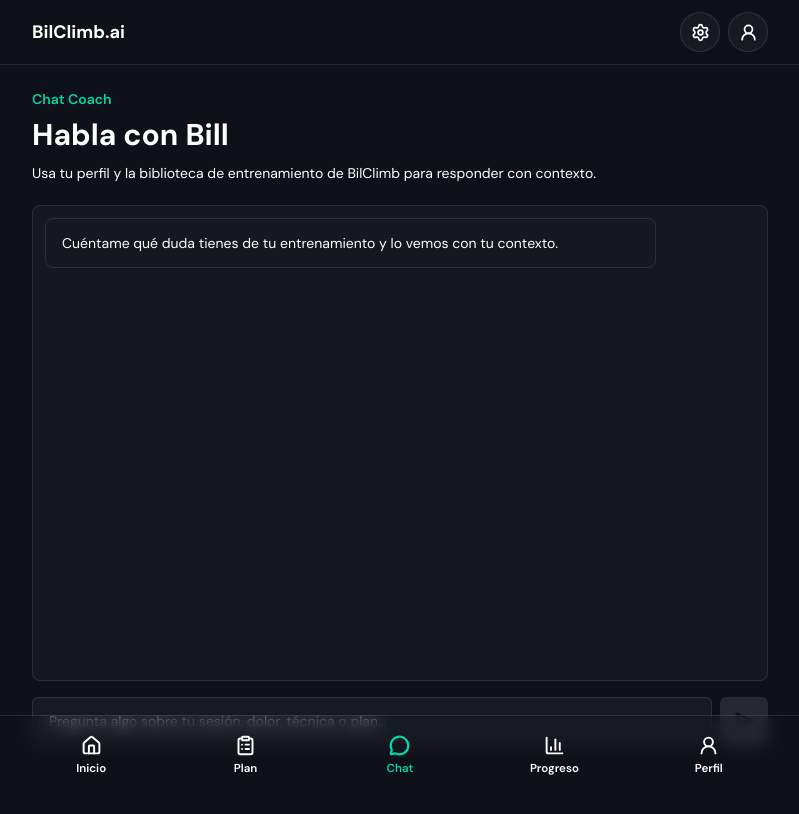
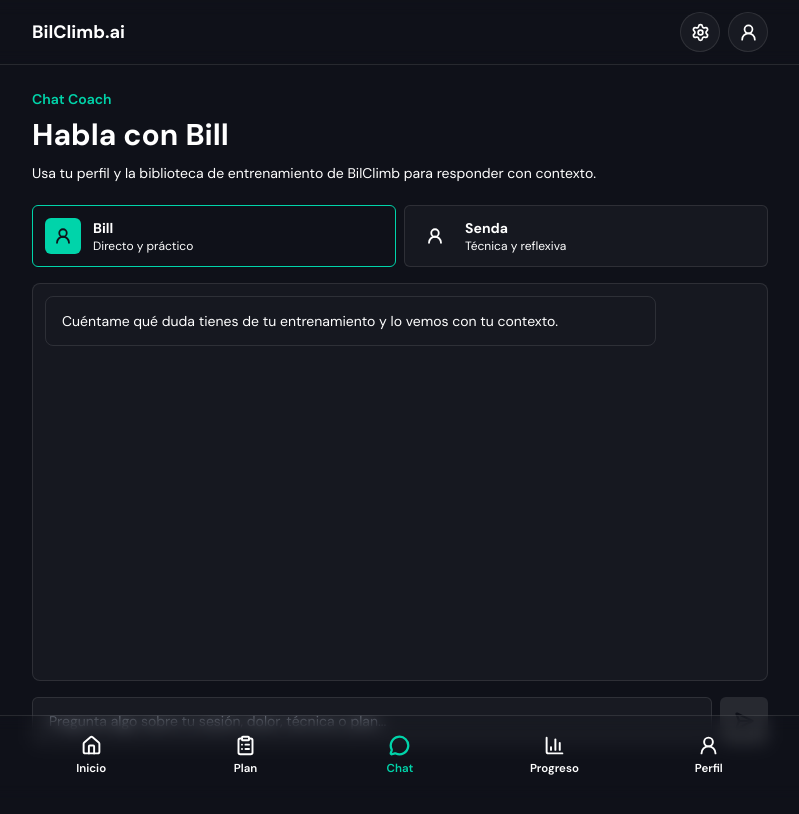
Before and after one commit to Giuliana-cyber/bliclimb, a Next.js app: page /chat in a window 1280 px wide. Shown: the top 814 px of the page, without its empty margins (240-1039 px from the left). Built offline with nearby package versions, Linux system fonts and the light colour scheme.

Commit message:
feat: enable coach character selection

```diff
--- a/app/api/chat/route.ts
+++ b/app/api/chat/route.ts
@@ -13,6 +13,7 @@
 type ChatRequestBody = {
   messages?: ChatMessage[];
   profile?: UserProfile | null;
+  character?: UserProfile['character'];
 };
 
 function isChatMessage(value: unknown): value is ChatMessage {
@@ -38,6 +39,8 @@
 
   const body = (await request.json()) as ChatRequestBody;
   const messages = Array.isArray(body.messages) ? body.messages.filter(isChatMessage) : [];
+  const character =
+    body.character === 'bill' || body.character === 'senda' ? body.character : undefined;
 
   if (!messages.length) {
     return NextResponse.json({ error: 'At least one chat message is required.' }, { status: 400 });
@@ -68,7 +71,8 @@
             {
               role: 'system',
               content: buildCoachSystemPrompt({
-                profile: body.profile ?? null
+                profile: body.profile ?? null,
+                character
               })
             },
             ...messages.map((message) => ({
--- a/components/ChatInterface.tsx
+++ b/components/ChatInterface.tsx
@@ -1,8 +1,8 @@
 'use client';
 
 import { useEffect, useRef, useState } from 'react';
-import { SendHorizonal } from 'lucide-react';
-import { loadProfile } from '@/lib/profile';
+import { SendHorizonal, UserRound } from 'lucide-react';
+import { loadProfile, saveProfile } from '@/lib/profile';
 import type { UserProfile } from '@/lib/profile';
 
 type ChatMessage = {
@@ -12,6 +12,7 @@
 
 export function ChatInterface() {
   const [profile, setProfile] = useState<UserProfile | null>(null);
+  const [character, setCharacter] = useState<UserProfile['character']>('bill');
   const [messages, setMessages] = useState<ChatMessage[]>([
     {
       role: 'assistant',
@@ -24,7 +25,9 @@
   const messagesEndRef = useRef<HTMLDivElement | null>(null);
 
   useEffect(() => {
-    setProfile(loadProfile());
+    const storedProfile = loadProfile();
+    setProfile(storedProfile);
+    setCharacter(storedProfile?.character ?? 'bill');
   }, []);
 
   useEffect(() => {
@@ -54,7 +57,8 @@
         },
         body: JSON.stringify({
           messages: nextMessages.slice(-8),
-          profile
+          profile: profile ? { ...profile, character } : null,
+          character
         })
       });
 
@@ -118,16 +122,47 @@
     }
   }
 
+  function selectCharacter(nextCharacter: UserProfile['character']) {
+    setCharacter(nextCharacter);
+
+    if (!profile) {
+      return;
+    }
+
+    const nextProfile = saveProfile({
+      ...profile,
+      character: nextCharacter,
+      updatedAt: new Date().toISOString()
+    });
+
+    setProfile(nextProfile);
+  }
+
   return (
     <section className="flex min-h-[calc(100vh-9rem)] flex-col">
       <div className="mb-5">
         <p className="text-sm font-semibold text-brand-cyan">Chat Coach</p>
         <h1 className="mt-2 text-3xl font-bold">
-          Habla con {profile?.character === 'senda' ? 'Senda' : 'Bill'}
+          Habla con {character === 'senda' ? 'Senda' : 'Bill'}
         </h1>
         <p className="mt-2 text-sm leading-6 text-white/58">
           Usa tu perfil y la biblioteca de entrenamiento de BilClimb para responder con contexto.
         </p>
+      </div>
+
+      <div className="mb-4 grid grid-cols-2 gap-2">
+        <CharacterButton
+          active={character === 'bill'}
+          label="Bill"
+          description="Directo y práctico"
+          onClick={() => selectCharacter('bill')}
+        />
+        <CharacterButton
+          active={character === 'senda'}
+          label="Senda"
+          description="Técnica y reflexiva"
+          onClick={() => selectCharacter('senda')}
+        />
       </div>
 
       <div className="min-h-0 flex-1 space-y-3 overflow-y-auto rounded-lg border border-white/10 bg-white/[0.03] p-3">
@@ -178,3 +213,41 @@
     </section>
   );
 }
+
+function CharacterButton({
+  active,
+  label,
+  description,
+  onClick
+}: {
+  active: boolean;
+  label: string;
+  description: string;
+  onClick: () => void;
+}) {
+  return (
+    <button
+      type="button"
+      onClick={onClick}
+      className={[
+        'flex items-center gap-3 rounded-md border p-3 text-left transition',
+        active
+          ? 'border-brand-cyan bg-brand-cyan/12 text-white'
+          : 'border-white/10 bg-white/[0.03] text-white/68 hover:border-white/24'
+      ].join(' ')}
+    >
+      <span
+        className={[
+          'grid size-9 shrink-0 place-items-center rounded-md',
+          active ? 'bg-brand-cyan text-brand-dark' : 'bg-white/8 text-white/58'
+        ].join(' ')}
+      >
+        <UserRound aria-hidden="true" size={18} strokeWidth={2.4} />
+      </span>
+      <span className="min-w-0">
+        <span className="block text-sm font-bold">{label}</span>
+        <span className="block text-xs text-white/48">{description}</span>
+      </span>
+    </button>
+  );
+}
--- a/lib/prompts/coach-system.ts
+++ b/lib/prompts/coach-system.ts
@@ -5,14 +5,17 @@
 
 export function buildCoachSystemPrompt({
   profile,
+  character,
   plan = null,
   checkIns = []
 }: {
   profile: UserProfile | null;
+  character?: UserProfile['character'];
   plan?: TrainingPlan | null;
   checkIns?: CheckIn[];
 }) {
-  const characterName = profile?.character === 'senda' ? 'Senda' : 'Bill';
+  const selectedCharacter = character ?? profile?.character ?? 'bill';
+  const characterName = selectedCharacter === 'senda' ? 'Senda' : 'Bill';
   const recentCheckIns = checkIns.slice(0, 3);
   const todayState = plan ? getTodayTrainingState(plan) : null;
   const currentWeek = plan?.weeks.find((week) => week.weekNumber === plan.currentWeek) ?? null;
@@ -21,6 +24,11 @@
 
 No eres coach certificado ni fisioterapeuta. Eres un compañero informado.
 Responde SIEMPRE en español mexicano natural. Sé claro, concreto y cálido.
+Personalidad activa: ${
+    selectedCharacter === 'senda'
+      ? 'Senda. Más serena, reflexiva, técnica y orientada a conciencia corporal.'
+      : 'Bill. Más directo, energético, práctico y orientado a acción.'
+  }
 Si hay dolor, lesiones o señales de riesgo, recomienda bajar carga y consultar a un profesional.
 Usa markdown simple: listas, negritas y tablas solo cuando ayuden.
 Máximo 1 pregunta de clarificación.
```
